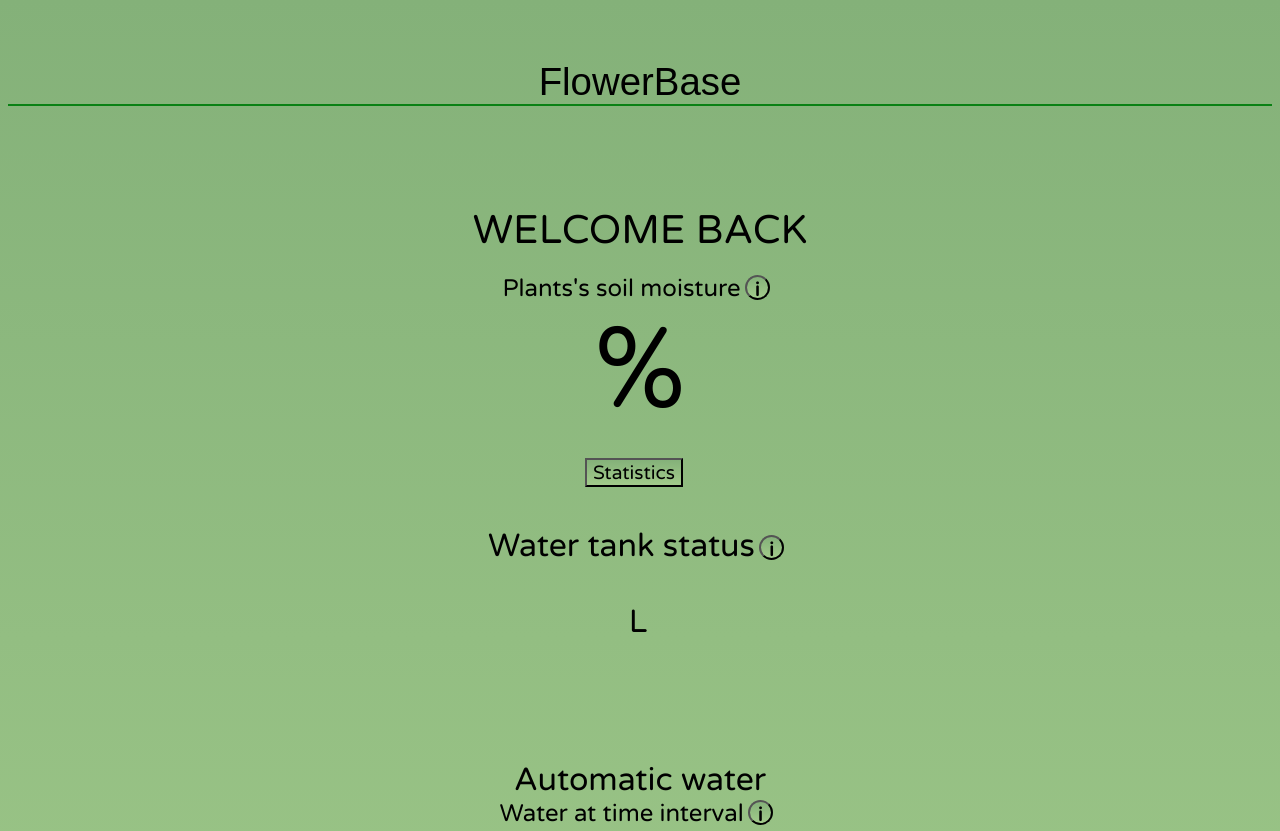
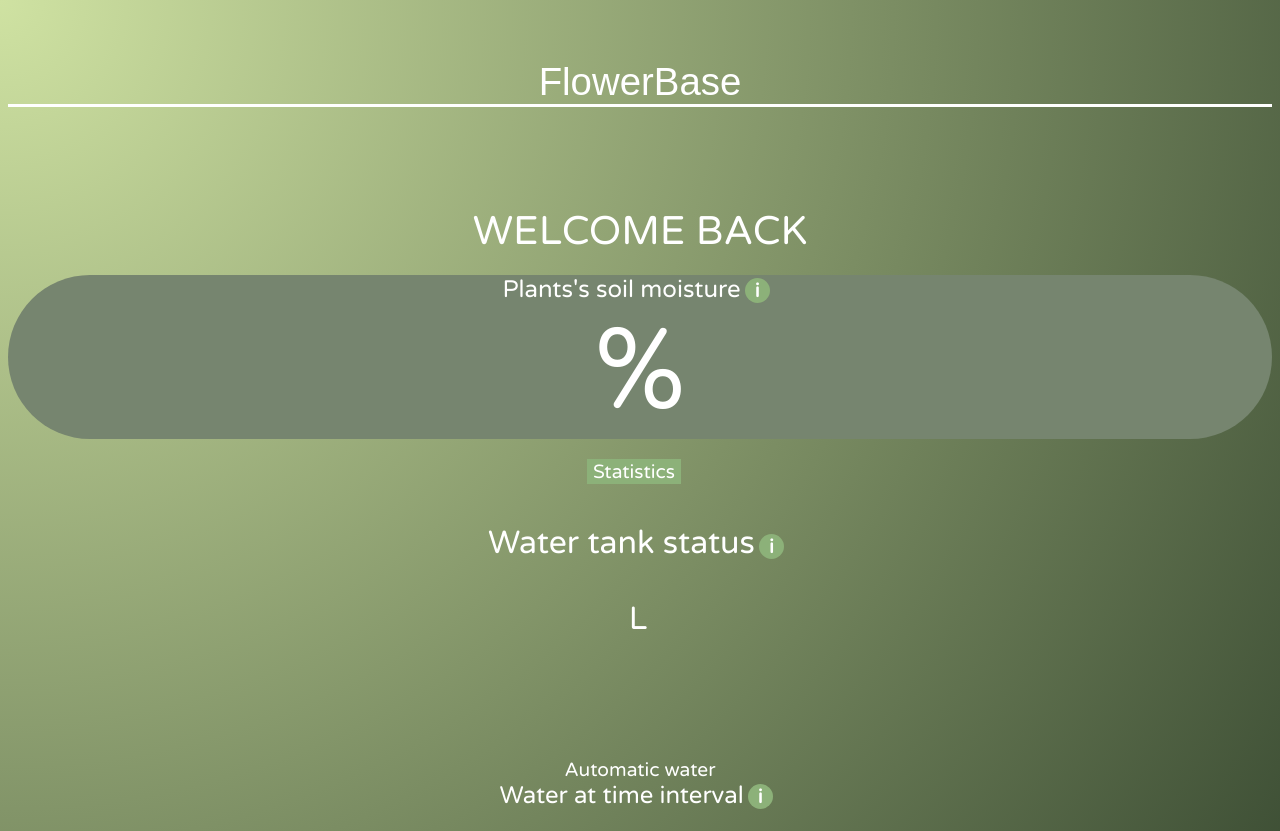
Before and after one commit to viktorkyvik/FlowerBase, a website: page index.html in a window 1280 px wide. Shown: the top 831 px of the page. Drawn offline with nearby package versions, Linux system fonts and the light colour scheme; no server answers; a web font is replaced by a local one.

Commit message:
Style changes
a little more color

```diff
--- a/style.css
+++ b/style.css
@@ -1,11 +1,22 @@
-body, button{
+body{
     text-align: center;
     font-family: "Varela Round", sans-serif;
     font-weight: 400;
     font-style: normal;
     font-size: 1.2rem;
-    background-image: linear-gradient(#84B179, #A2CB8B);
+    background-image: radial-gradient(circle at top left,#cfe2a2, #273824);
 
+}
+
+button{
+    text-align: center;
+    font-family: "Varela Round", sans-serif;
+    font-weight: 400;
+    font-style: normal;
+    font-size: 1.2rem;
+    background-color: #8cb179;
+    color:#ffffff;
+    border: none;
 }
 
 .col {
@@ -43,9 +54,18 @@ h1 {
   font-weight: 400;
   font-style: normal;
   font-size: 2.4rem;
-  border-bottom: 2px solid #0a8114;
+  color: #ffffff;
+  border-bottom: 3px solid #ffffff;
   margin-top:60px;
   margin-bottom: 100px;
+}
+
+div {
+    color:#ffffff;
+}
+
+span {
+    color: #ffffff;
 }
 
 #welcome {
@@ -56,6 +76,8 @@ h1 {
 #h_level {
     font-size: 1.5rem;
     margin-bottom:20px;
+    background-color:#76856f;
+    border-radius: 200px;
 
 }
 
@@ -89,7 +111,7 @@ h1 {
     margin-bottom:80px;
 }
 
-#am-wt {
+#am_wt{
     font-size:2rem;
 }
 #type_ti {
```
